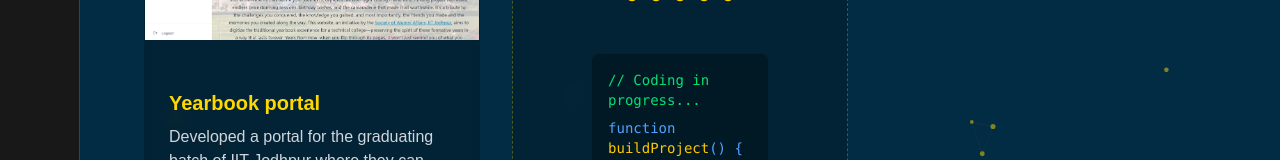
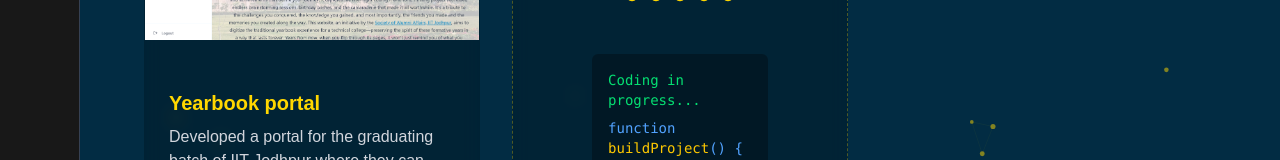
Before and after one commit to divyansh-1009/my-portfolio, a Next.js app: page /projects in a window 1280 px wide. Shown: the part 352-512 px from the top of the page. Built offline with nearby package versions, Linux system fonts and the light colour scheme.

Commit message:
build fixes 2

```diff
--- a/src/app/projects/page.tsx
+++ b/src/app/projects/page.tsx
@@ -16,7 +16,6 @@ export default function Projects() {
       checkMobile();
       window.addEventListener('resize', checkMobile);
 
-      // Cleanup
       return () => window.removeEventListener('resize', checkMobile);
     }
   }, []);
@@ -150,7 +149,7 @@ export default function Projects() {
                   repeatType: "reverse"
                 }}
               >
-                <div className="text-green-400">// Coding in progress...</div>
+                <div className="text-green-400">Coding in progress...</div>
                 <div className="text-blue-400 mt-2">function <span className="text-yellow-400">buildProject</span>() &#123;</div>
                 <div className="ml-4 text-gray-300">return <span className="text-purple-400">amazing</span>;</div>
                 <div className="text-blue-400">&#125;</div>
```
Also changed, not shown: src/components/BackgroundAnimation.tsx (+1 -6 lines).
